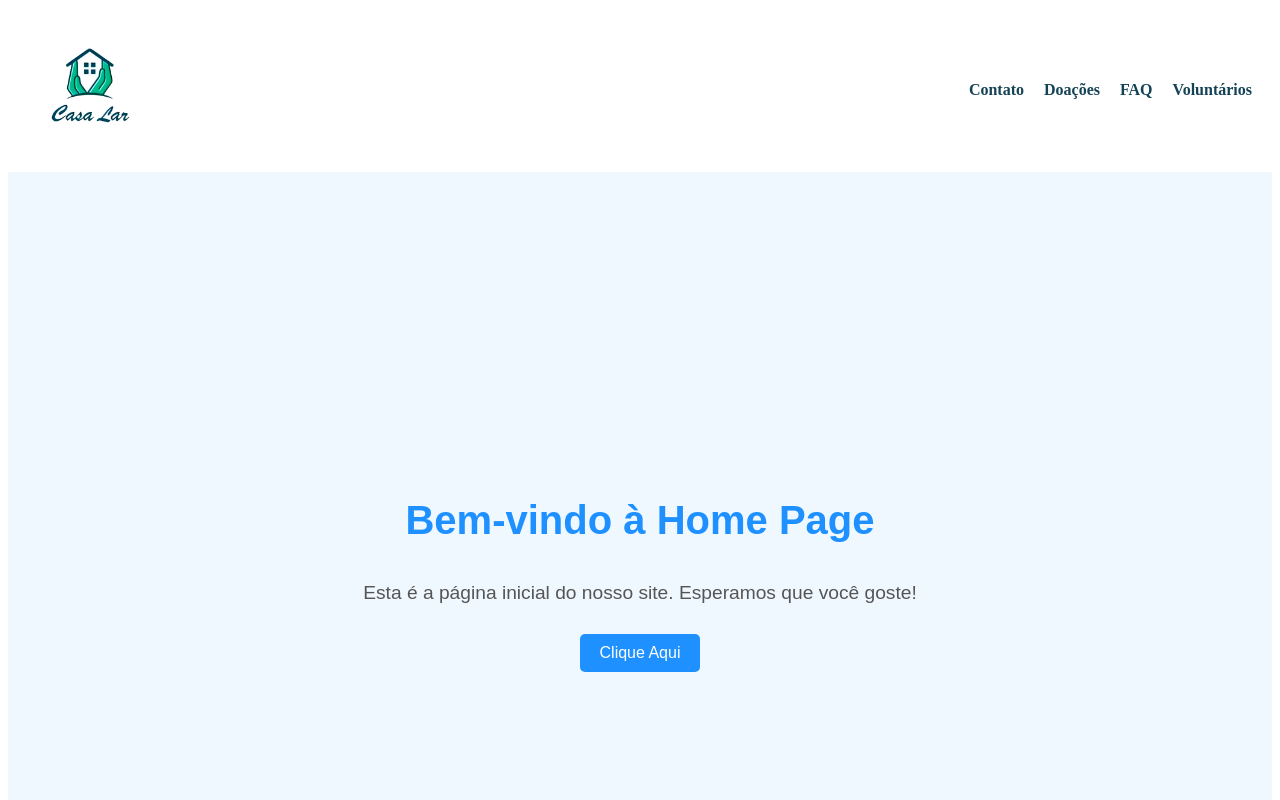
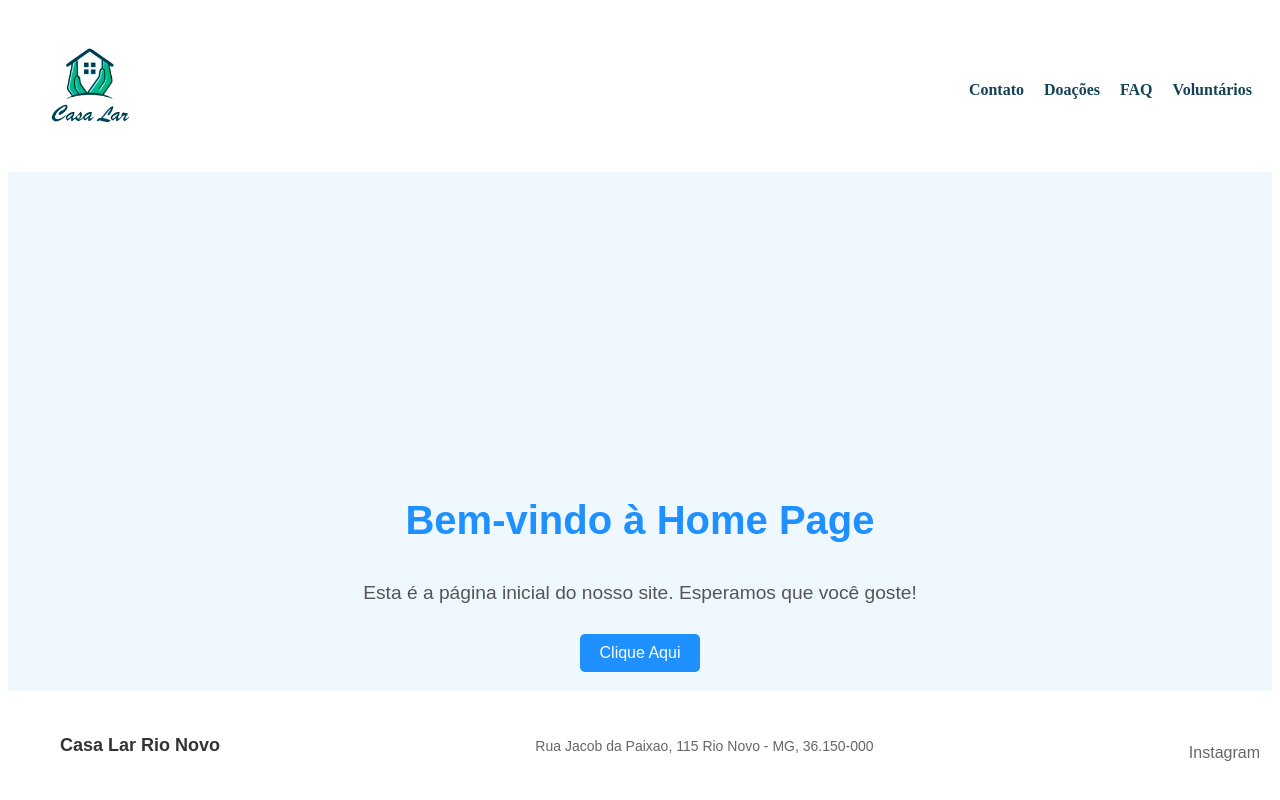
Before and after one commit to Acauhi99/front--casa-lar-rio-novo, a React (Vite) app: page / in a window 1280 px wide. Shown: the top 800 px of the page. Built offline with nearby package versions, Linux system fonts and the light colour scheme.

Commit message:
add: componente footer com as informações do asilo

```diff
--- a/package.json
+++ b/package.json
@@ -16,7 +16,6 @@
     "@hookform/resolvers": "^3.9.0",
     "@mui/material": "^6.1.3",
     "@testing-library/jest-dom": "^6.6.2",
-    "@testing-library/react": "^16.0.1",
     "react": "^18.3.1",
     "react-dom": "^18.3.1",
     "react-hook-form": "^7.53.0",
@@ -37,6 +36,7 @@
     "eslint-plugin-react-hooks": "^5.1.0-rc.0",
     "eslint-plugin-react-refresh": "^0.4.12",
     "globals": "^15.9.0",
+    "jest": "^29.7.0",
     "jsdom": "^25.0.1",
     "vite": "^5.4.8",
     "vitest": "^2.1.3"
--- a/src/components/Footer/Footer.css
+++ b/src/components/Footer/Footer.css
@@ -0,0 +1,52 @@
+.footer {
+    background-color: #ffff;
+    padding: 20px;
+    position: fixed;
+    bottom: 0;
+    left: 0;
+    width: 100%;
+    text-align: center;
+  }
+
+  .footer-content {
+    max-width: 1200px;
+    margin: auto;
+    display: flex;
+    flex-direction: row;
+    align-items: center;
+    text-align: justify;
+    justify-content: space-between;
+}
+
+  .footer-title {
+    font-size: 18px;
+    color: #333;
+  }
+
+  .footer-address,
+  .footer-contact {
+    font-size: 14px;
+    color: #666;
+    margin: 5px 0;
+  }
+
+  .footer-social {
+    display: flex;
+    gap: 10px;
+    margin-top: 15px;
+  }
+
+  .footer-link {
+    color: #666;
+    text-decoration: none;
+  }
+
+  .footer-link:hover {
+    color: #333;
+  }
+
+  .footer-copyright {
+    font-size: 12px;
+    color: #999;
+    margin-top: 15px;
+  }
--- a/src/components/Footer/Footer.jsx
+++ b/src/components/Footer/Footer.jsx
@@ -1,5 +1,18 @@
-export const Footer = () => {
+import React from 'react';
+import './Footer.css';
+
+const Footer = () => {
   return (
-    <div>Footer</div>
-  )
-}
+    <footer className="footer">
+      <div className="footer-content">
+        <h4 className="footer-title">Casa Lar Rio Novo</h4>
+        <p className="footer-address">Rua Jacob da Paixao, 115 Rio Novo - MG, 36.150-000</p>
+        <div className="footer-social">
+          <a href="https://www.instagram.com/casalarderionovo/" className="footer-link" target='external' rel='_blank'>Instagram</a>
+        </div>
+      </div>
+    </footer>
+  );
+};
+
+export default Footer;
--- a/src/screens/Home/Home.jsx
+++ b/src/screens/Home/Home.jsx
@@ -1,4 +1,5 @@
 import './Home.css';
+import Footer from '../../components/Footer/Footer';
 
 export const Home = () => {
   return (
@@ -6,6 +7,10 @@ export const Home = () => {
       <h1 className="home-header">Bem-vindo à Home Page</h1>
       <p className="home-intro">Esta é a página inicial do nosso site. Esperamos que você goste!</p>
       <button className="home-button">Clique Aqui</button>
+
+      <div>
+      <Footer />
+      </div>
     </div>
   );
 }
```
Also changed, not shown: src/screens/Home/Home.css (line endings or trailing spaces), 2 other files (tests, documents, lock files or other folders).
